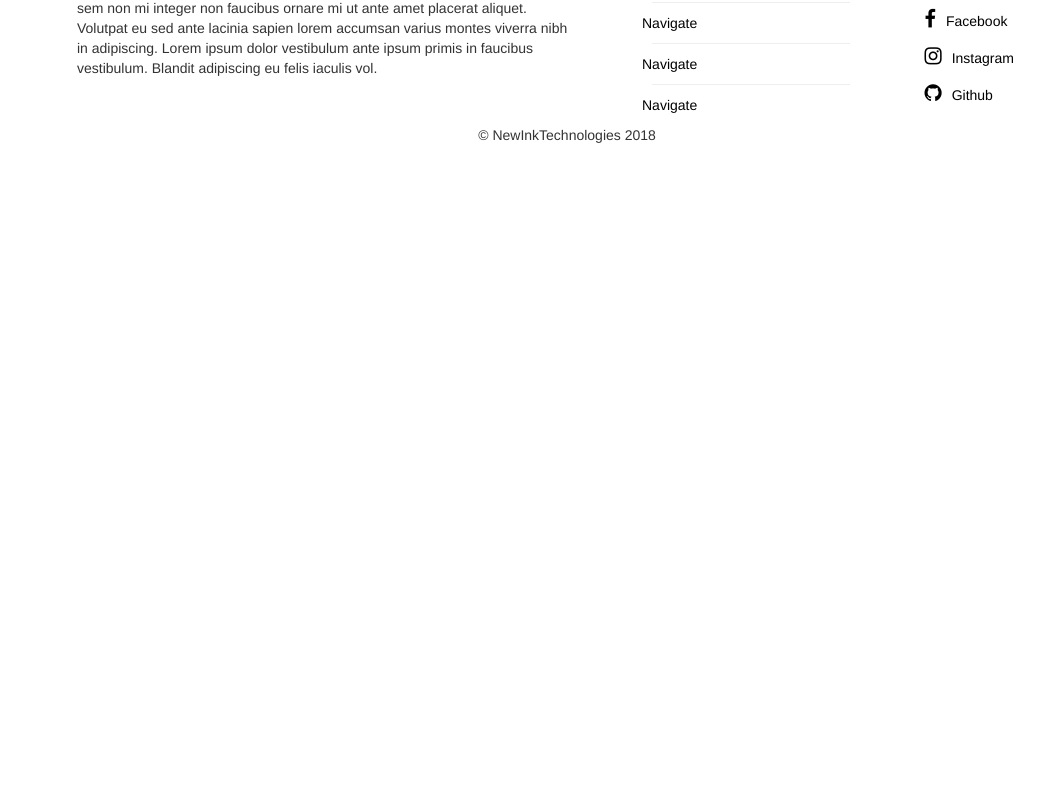
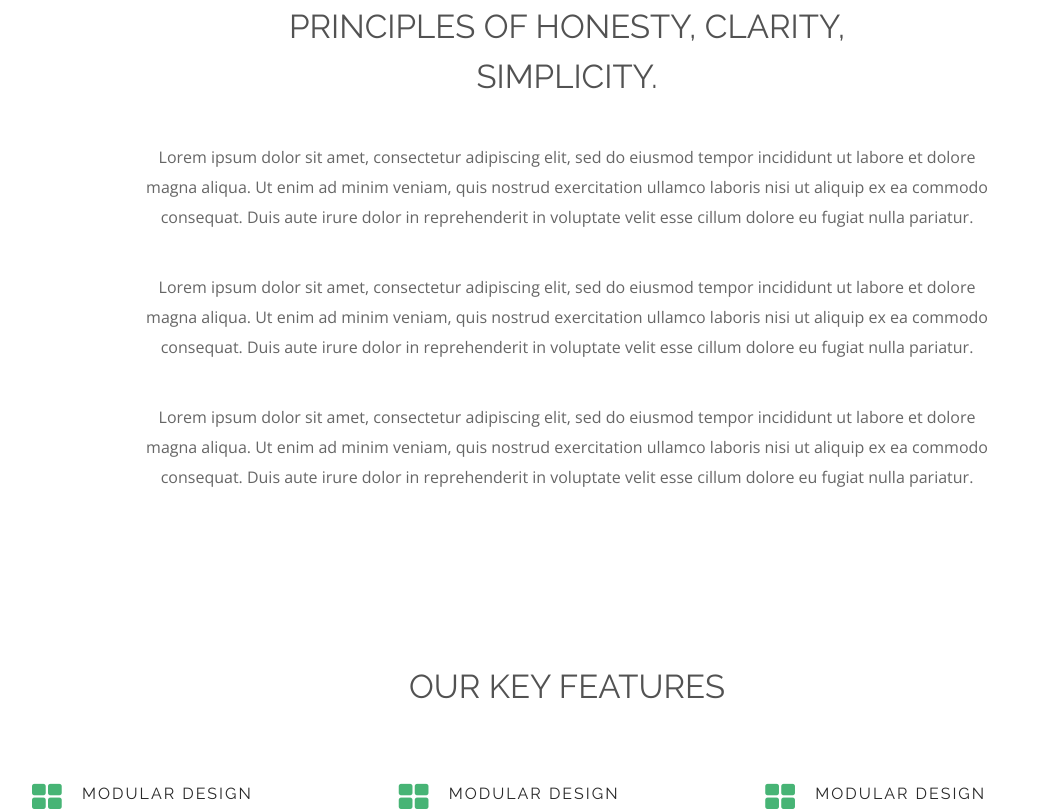
Before and after one commit to ANURAGVASI/newInk-Official-Website, a React (Create React App) app: page / in a window 1280 px wide. Shown: the part 928-1740 px from the top of the page, without its empty margins (73-1117 px from the left). Before the commit the page ends 1083 px from the top, so only its background shows below. Built offline with nearby package versions, Linux system fonts and the light colour scheme.

Commit message:
fotter added

```diff
--- a/package.json
+++ b/package.json
@@ -3,10 +3,6 @@
   "version": "0.1.0",
   "private": true,
   "dependencies": {
-    "@fortawesome/fontawesome-svg-core": "^1.2.4",
-    "@fortawesome/free-solid-svg-icons": "^5.3.1",
-    "@fortawesome/react-fontawesome": "^0.1.2",
-    "@material-ui/core": "^3.0.1",
     "jquery": "^3.3.1",
     "react": "^16.4.2",
     "react-dom": "^16.4.2",
--- a/src/App.js
+++ b/src/App.js
@@ -4,12 +4,16 @@ import HeaderMenu from "./components/HeaderMenu/newlinkHeaderMenu";
 import HeroImage from "./components/heroImage/index";
 import Ourservices from "./components/ourServices/index";
 import Footer from "./components/Footer/Footer";
+import AboutUs from "./components/Aboutus/index";
+import WhyChooseUs from  "./components/whyChooseUs/index";
 
 class App extends Component {
   render() {
     return(
       <div>
         <HeroImage />
+        <AboutUs/>
+        <WhyChooseUs />
         <Footer/>
       </div>
     )
--- a/src/components/Footer/Footer.js
+++ b/src/components/Footer/Footer.js
@@ -1,5 +1,5 @@
 import React, { Component } from 'react';
-import Avatar from "@material-ui/core/Avatar";
+// import Avatar from "@material-ui/core/Avatar";
 import "./footer.css";
 
 class Footer extends Component {
```
